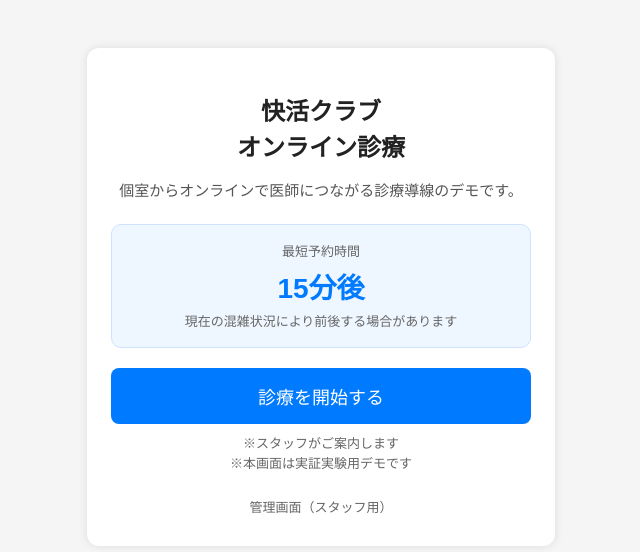
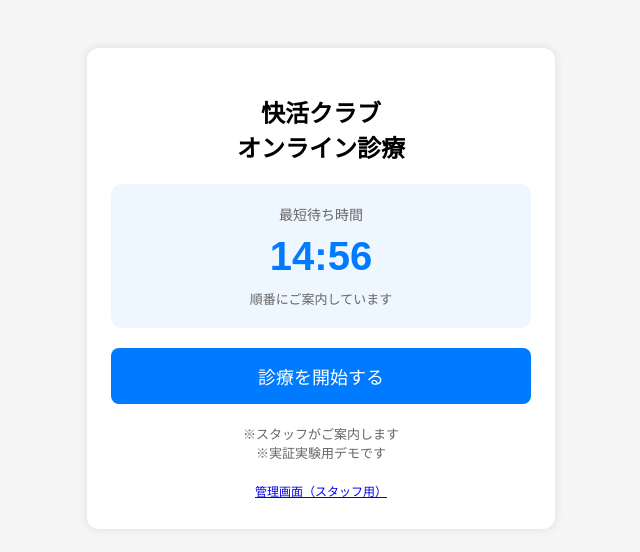
Before and after one commit to aiobaa/kaikatsu-med, a website: page index.html in a window 1280 px wide. Shown: the whole page, without its empty margins (319-959 px from the left). Drawn offline with Linux system fonts and the light colour scheme.

Commit message:
countdown wait time

```diff
--- a/index.html
+++ b/index.html
@@ -10,7 +10,6 @@
       text-align: center;
       padding: 40px 20px;
       background: #f5f5f5;
-      color: #222;
     }
     .box {
       background: white;
@@ -22,41 +21,27 @@
     }
     h1 {
       font-size: 24px;
-      margin-bottom: 12px;
-      line-height: 1.5;
-    }
-    .lead {
-      font-size: 15px;
-      color: #555;
-      line-height: 1.7;
-      margin-bottom: 20px;
+      margin-bottom: 10px;
     }
     .time-box {
       background: #eef6ff;
-      border: 1px solid #cfe3ff;
       border-radius: 10px;
-      padding: 16px;
+      padding: 20px;
       margin: 20px 0;
     }
     .time-label {
-      font-size: 13px;
+      font-size: 14px;
       color: #666;
-      margin-bottom: 6px;
     }
     .time-value {
-      font-size: 28px;
+      font-size: 40px;
       font-weight: bold;
       color: #007bff;
-    }
-    .time-note {
-      font-size: 13px;
-      color: #666;
-      margin-top: 6px;
-      line-height: 1.5;
+      margin: 10px 0;
     }
     .btn {
       display: block;
-      margin: 20px auto 10px;
+      margin: 20px auto;
       padding: 15px;
       font-size: 18px;
       background: #007bff;
@@ -68,15 +53,6 @@
       font-size: 13px;
       color: #666;
       margin-top: 10px;
-      line-height: 1.5;
-    }
-    .staff-link {
-      margin-top: 24px;
-      font-size: 13px;
-    }
-    .staff-link a {
-      color: #666;
-      text-decoration: none;
     }
   </style>
 </head>
@@ -85,29 +61,44 @@
   <div class="box">
     <h1>快活クラブ<br>オンライン診療</h1>
 
-    <div class="lead">
-      個室からオンラインで医師につながる診療導線のデモです。
-    </div>
-
     <div class="time-box">
-      <div class="time-label">最短予約時間</div>
-      <div class="time-value">15分後</div>
-      <div class="time-note">
-        現在の混雑状況により前後する場合があります
+      <div class="time-label">最短待ち時間</div>
+      <div class="time-value">
+        <span id="minutes">15</span>:<span id="seconds">00</span>
       </div>
+      <div class="sub">順番にご案内しています</div>
     </div>
 
     <a class="btn" href="/start">診療を開始する</a>
 
     <div class="sub">
       ※スタッフがご案内します<br>
-      ※本画面は実証実験用デモです
+      ※実証実験用デモです
     </div>
 
-    <div class="staff-link">
+    <div style="margin-top:20px;font-size:12px;">
       <a href="/admin">管理画面（スタッフ用）</a>
     </div>
   </div>
 
+  <script>
+    let totalSeconds = 15 * 60; // 15分
+
+    function updateTimer() {
+      const minutes = Math.floor(totalSeconds / 60);
+      const seconds = totalSeconds % 60;
+
+      document.getElementById("minutes").textContent = minutes;
+      document.getElementById("seconds").textContent =
+        seconds.toString().padStart(2, "0");
+
+      if (totalSeconds > 0) {
+        totalSeconds--;
+      }
+    }
+
+    setInterval(updateTimer, 1000);
+  </script>
+
 </body>
 </html>
```
